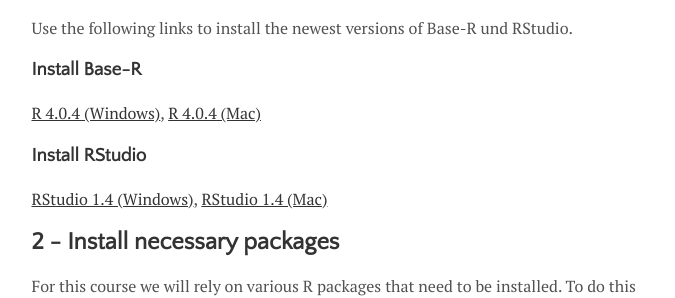
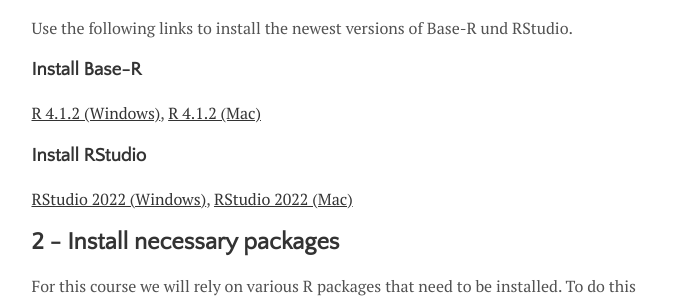
Before and after one commit to cdsbasel/dataanalytics_2022, a Jekyll site: the page built from menu/installation.md, in a window 1280 px wide. Shown: the part 368-666 px from the top of the page, without its empty margins (301-976 px from the left). Built offline with Jekyll 4.4.1, drawn with Linux system fonts in a browser that asks for light colours.

Commit message:
Update installation.md

```diff
--- a/menu/installation.md
+++ b/menu/installation.md
@@ -12,12 +12,12 @@
 Use the following links to install the newest versions of Base-R und RStudio.
 
 ### Install Base-R
-<a href="https://cran.r-project.org/bin/windows/base/R-4.1.2-win.exe">R 4.0.4 (Windows)</a>,
-<a href="https://cran.r-project.org/bin/macosx/base/R-4.1.2.pkg">R 4.0.4 (Mac)</a><br>
+<a href="https://cran.r-project.org/bin/windows/base/R-4.1.2-win.exe">R 4.1.2 (Windows)</a>,
+<a href="https://cran.r-project.org/bin/macosx/base/R-4.1.2.pkg">R 4.1.2 (Mac)</a><br>
 
 ### Install RStudio
-<a href="https://download1.rstudio.org/desktop/windows/RStudio-2022.02.0-443.exe">RStudio 1.4 (Windows)</a>,
-<a href="https://download1.rstudio.org/desktop/macos/RStudio-2022.02.0-443.dmg">RStudio 1.4 (Mac)</a>
+<a href="https://download1.rstudio.org/desktop/windows/RStudio-2022.02.0-443.exe">RStudio 2022 (Windows)</a>,
+<a href="https://download1.rstudio.org/desktop/macos/RStudio-2022.02.0-443.dmg">RStudio 2022 (Mac)</a>
 
 ## 2 - Install necessary packages
 
```
